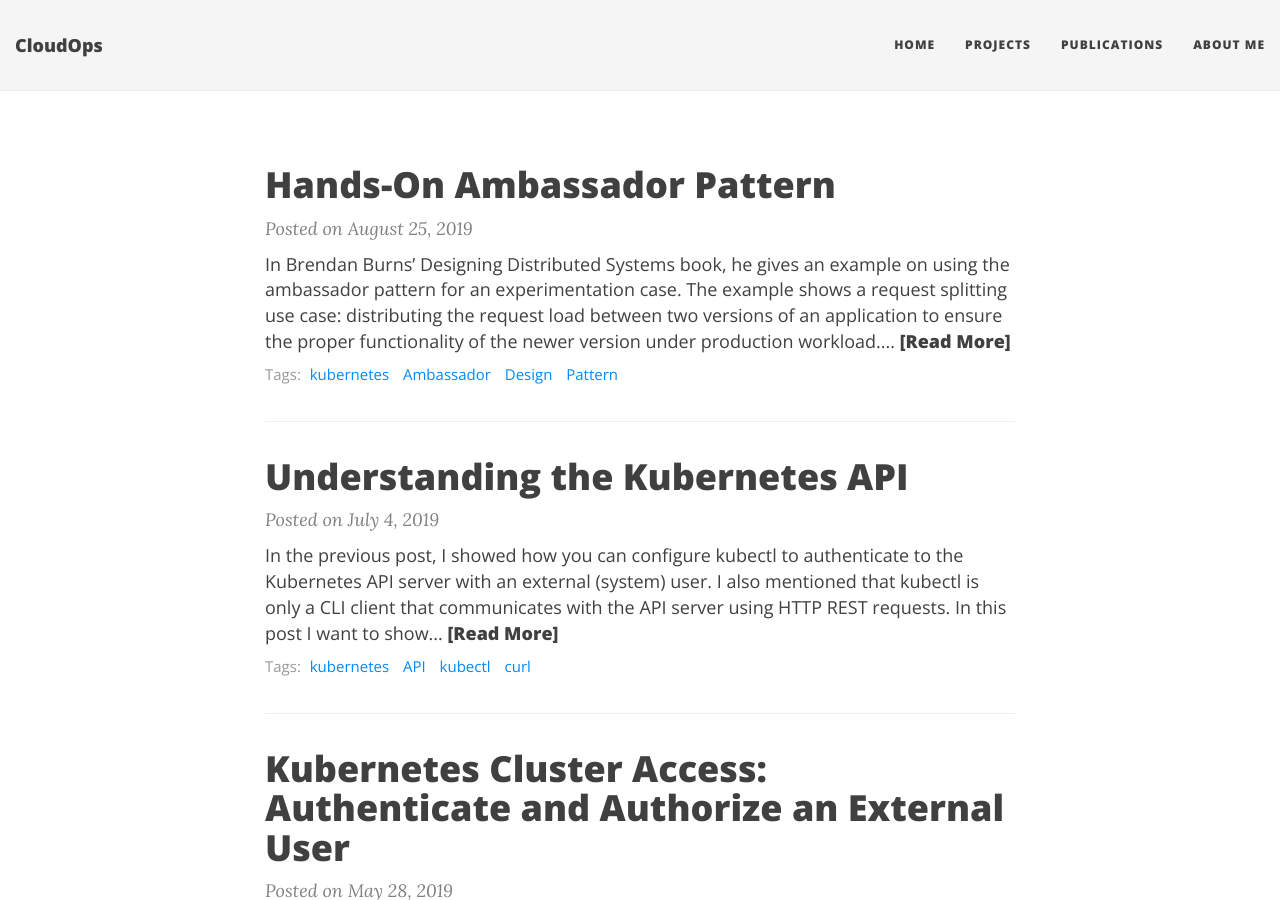
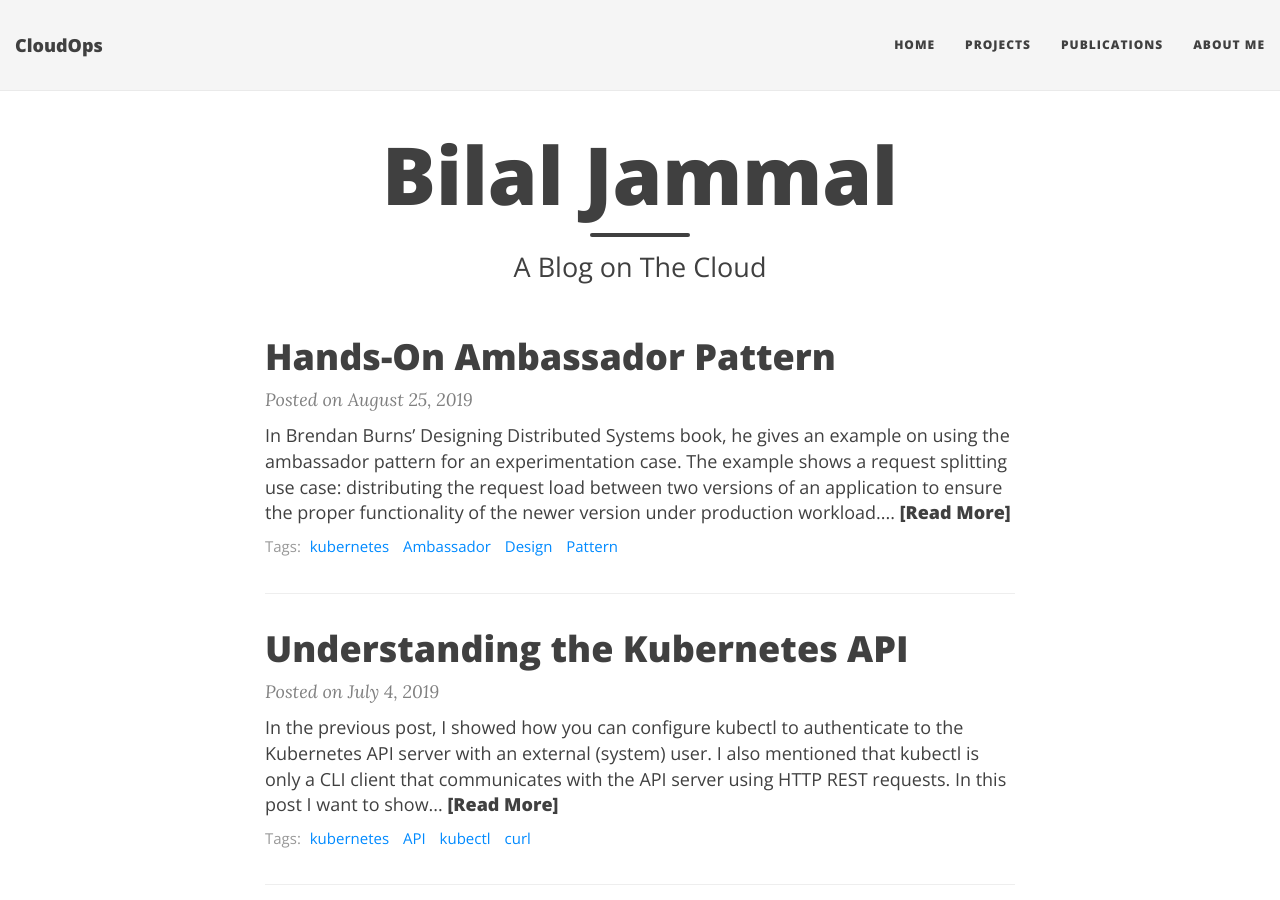
Before and after one commit to bjammal/bjammal.github.io, a Jekyll site: the page built from index.html, in a window 1280 px wide and 900 px high. Built offline with Jekyll 4.4.1, drawn with Linux system fonts in a browser that asks for light colours; nearby versions of some CDN libraries; the list of posts is cut into pages by our own code.

Commit message:
modified index

```diff
--- a/index.html
+++ b/index.html
@@ -1,6 +1,7 @@
 ---
 layout: page
-# title: Bilal J.
+title: Bilal Jammal
+subtitle: A Blog on The Cloud
 use-site-title: true
 ---
 
```
